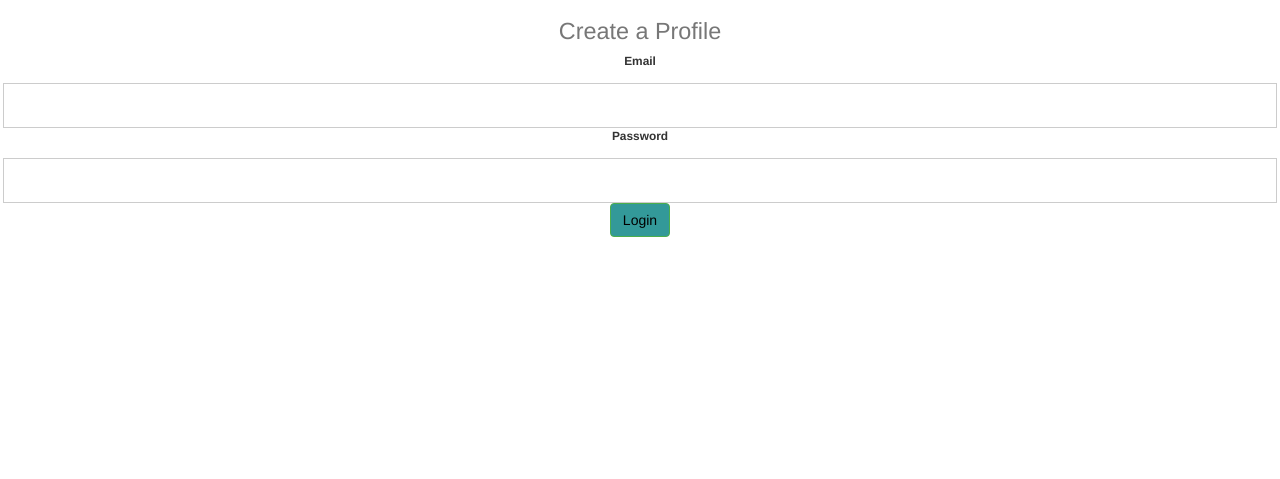
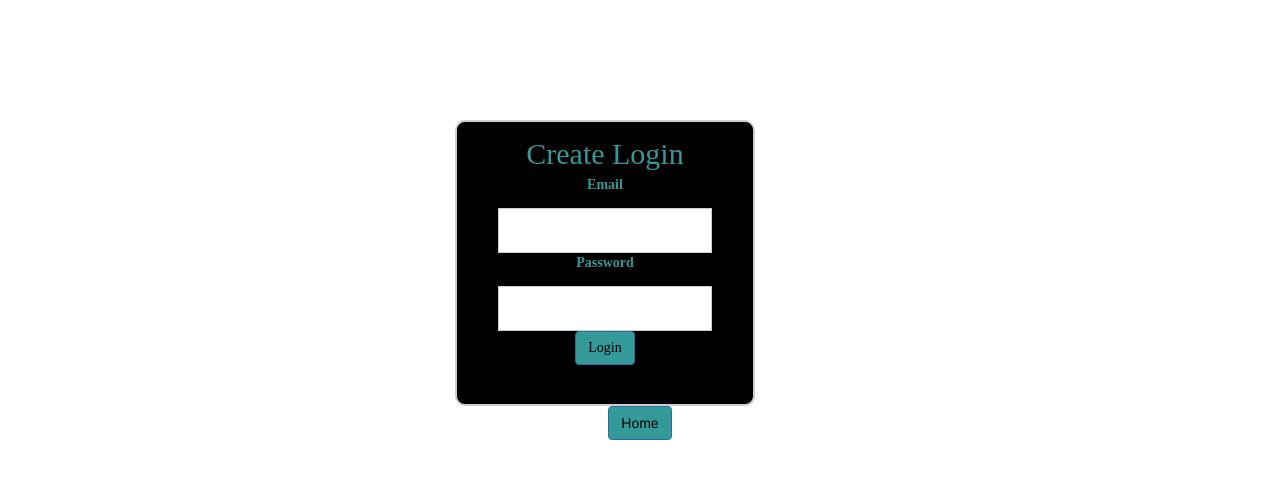
Before and after one commit to jfranti/PickApp, a PHP site: template views/create_login.twig in a window 1280 px wide. Shown: the top 479 px of the page. Run offline with PHP 8.4, Linux system fonts and the light colour scheme; the template is opened without the code that fills it, so the values that code supplies are empty; some libraries are stand-ins or nearby versions.

Commit message:
added styling to create login.twig

```diff
--- a/views/create_event.twig
+++ b/views/create_event.twig
@@ -26,7 +26,7 @@
                         <input id='location' name="location" type="text">
                         <label for='event_time'>Event Time</label>
                 <div class='input-group date' id='datetimepicker1'>
-                    <input type='text' class="form-control" />
+                    <input type='text' class="form-control" name="event_time"/>
                     <span class="input-group-addon">
                         <span class="glyphicon glyphicon-calendar"></span>
                     </span>
--- a/views/create_login.twig
+++ b/views/create_login.twig
@@ -5,20 +5,30 @@
     <title>Login</title>
   </head>
   <body><center>
-    <div class='header'><h1><small>Create a Profile</h1>
-    </div>
-    <div class="main">
-        <div class ="login">
-    <form action="/create_login" method="post">
+        <div class="container-fluid">
+         <div id="main">
+
+            <div class="col-md-12">
+             <div id="login">
+
+                 <h2>Create Login</h2>
+
+                    <form action="/login" method="post">
                         <label for='email'>Email</label>
                         <input id='email' name="email" type="text">
                         <label for='password'>Password</label>
                         <input id='password' name="password" type="password">
-      <button type='submit' class='btn btn-success'>Login</button>
+                        <button type='submit' class='btn btn-primary'>Login</button>
                     </form>
+
             </div>
             </div>
-
-    <div class='footer'></div>
+        </div>
+    </div>
+          <form action='/'>
+            <button type='submit' class='btn btn-primary'>
+              Home
+            </button>
+          </center>
   </body>
 </html>
```
Lines whose indentation alone changed are shown as unchanged.
